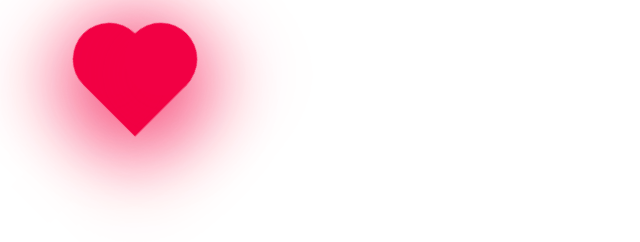
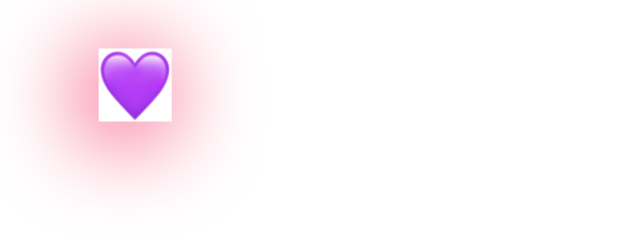
Before and after one commit to raffyuio769/for-first-monthsary, a plain HTML site: page heart/index.html in a window 1280 px wide. Shown: the whole page, without its empty margins (0-640 px from the left). Drawn offline with Linux system fonts and the light colour scheme.

Commit message:
updated pic

```diff
--- a/flowers/for-text/heart.css
+++ b/flowers/for-text/heart.css
@@ -1,29 +1,27 @@
 .heart-container{
   position: absolute;
-  left: 48%;
-  top: 50px;
+  left: 50%;
+  transform: translate(-50%, -50%);
+  top: 80px;
   z-index: 101;
-  scale: 0.6;
   animation: hear 1.5s;
 }
 .heart{
-  height: 70px;
-  width: 70px;
-  background: #b86bff;
+  height: 120px;
+  width: 120px;
   position: relative;
   transform: rotate(-45deg);
-  box-shadow: -10px 10px 90px #b86bff;
   animation: heart 0.6s linear infinite;
 }
 @keyframes heart {
   0%{
-    transform: rotate(-45deg) scale(1.07);
+    transform: scale(1.07);
   }
   80%{
-    transform: rotate(-45deg) scale(1.0);
+    transform: scale(1.0);
   }
   100%{
-    transform: rotate(-45deg) scale(1.07);
+    transform: scale(1.07);
   }
 }
 .heart:before{
--- a/heart/heart.css
+++ b/heart/heart.css
@@ -6,7 +6,6 @@
 .heart{
   height: 70px;
   width: 70px;
-  background: #f20044;
   position: relative;
   transform: rotate(-45deg);
   box-shadow: -10px 10px 90px #f20044;
@@ -14,32 +13,12 @@
 }
 @keyframes heart {
   0%{
-    transform: rotate(-45deg) scale(1.07);
+    transform: scale(1.07);
   }
   80%{
-    transform: rotate(-45deg) scale(1.0);
+    transform: scale(1.0);
   }
   100%{
-    transform: rotate(-45deg) scale(1.07);
+    transform: scale(1.07);
   }
 }
-.heart:before{
-  content: '';
-  position: absolute;
-  height: 70px;
-  width: 70px;
-  background: #f20044;
-  top: -50%;
-  border-radius: 50px;
-  box-shadow: -10px 10px 90px #f20044;
-}
-.heart:after{
-  content: '';
-  position: absolute;
-  height: 70px;
-  width: 70px;
-  background: #f20044;
-  right: -50%;
-  border-radius: 50px;
-  box-shadow: -10px 10px 90px #f20044;
-}
--- a/heart/index.html
+++ b/heart/index.html
@@ -7,7 +7,7 @@
 </head>
 <body>
   <div class="heart-container">
-    <div class="heart"></div>
+    <img class="heart" src="purple-heart_c.png" alt="">
   </div>
 </body>
 </html>
```
Also changed, not shown: flowers/index.html (+1 -1 lines), flowers/imges/purple-heart_c.png (added), heart/purple-heart_c.png (added).
